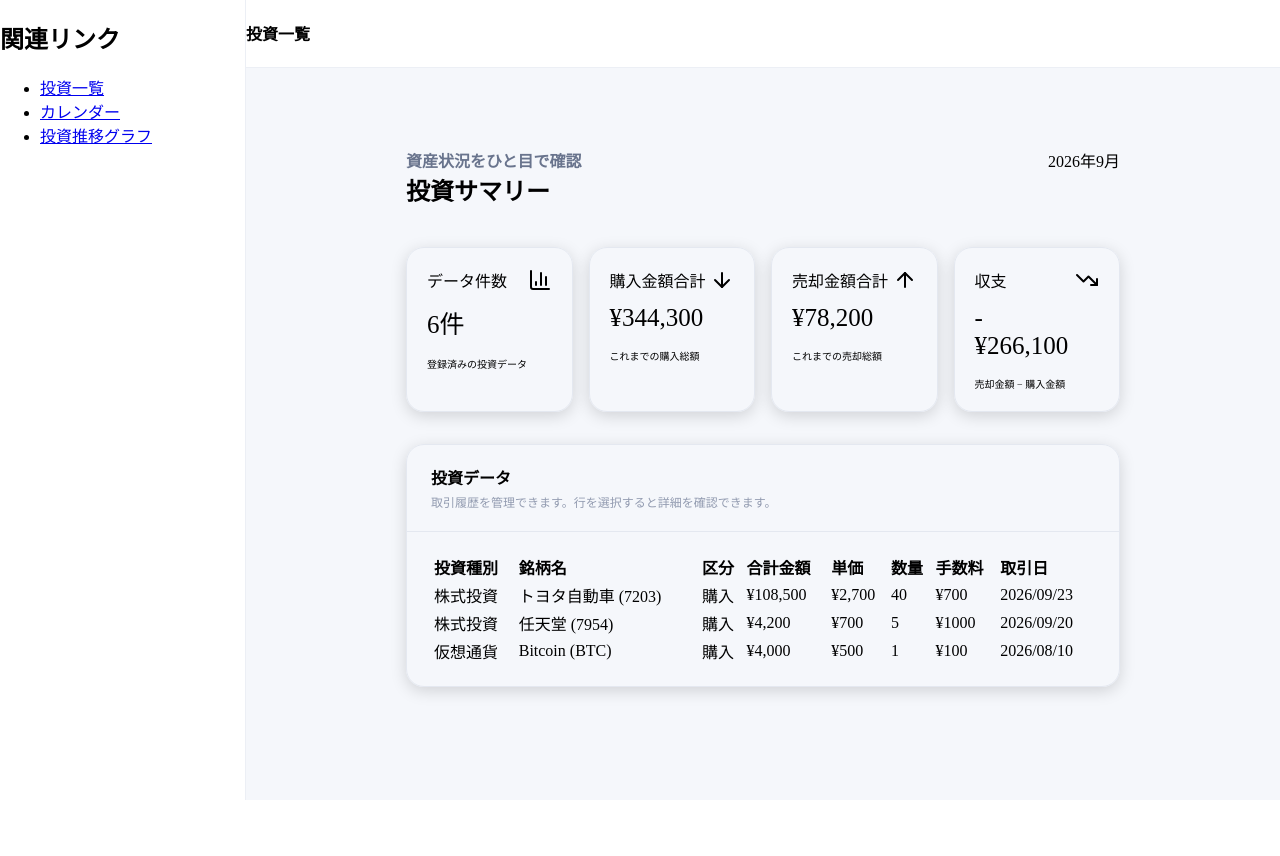
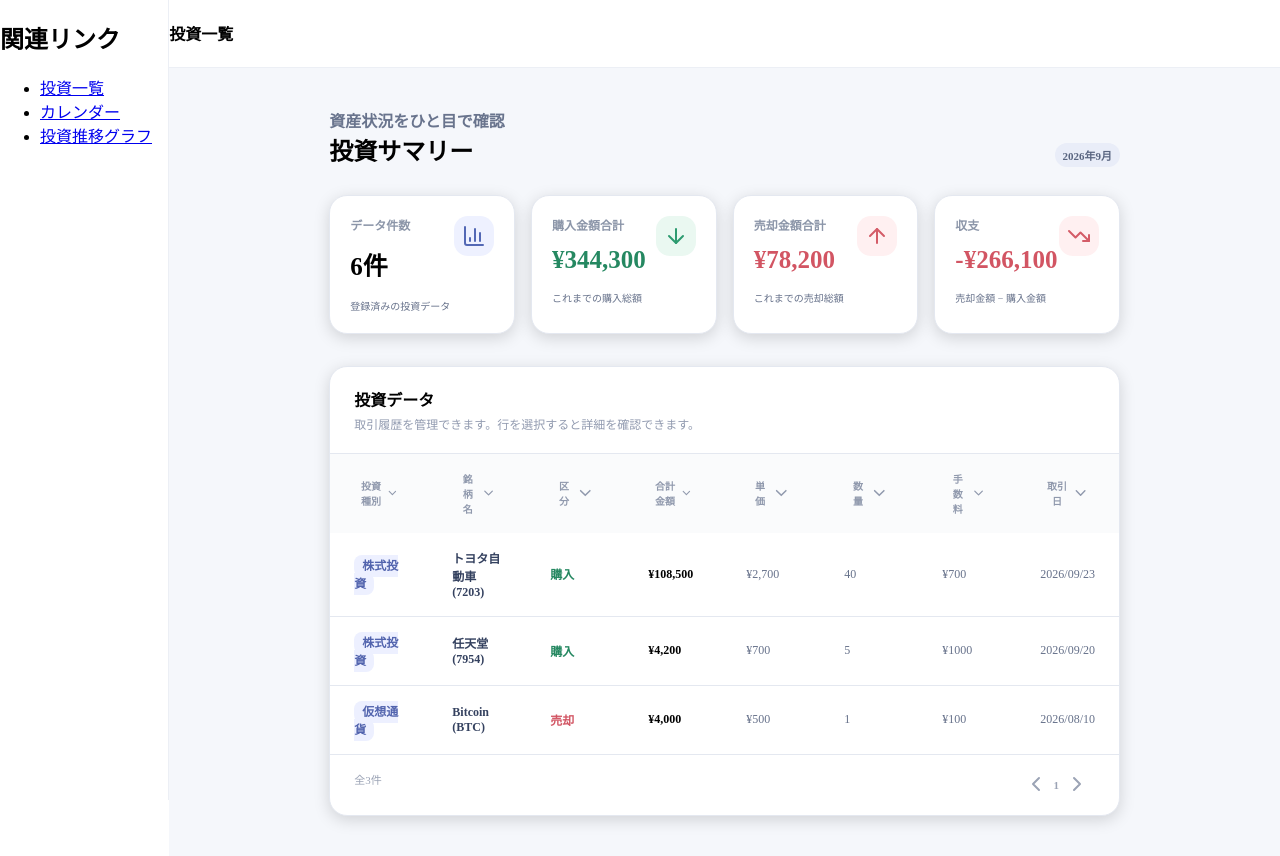
Before and after one commit to mn-area/touMEMO, a React (Vite) app in the folder frontend/: page / in a window 1280 px wide. Before the commit the page ends 800 px from the top, so only its background shows below. Built offline with nearby package versions, Linux system fonts and the light colour scheme.

Commit message:
【フロント】投資一覧画面　デザイン完成

```diff
--- a/frontend/src/Tradelist.tsx
+++ b/frontend/src/Tradelist.tsx
@@ -22,56 +22,56 @@ function Tradelist() {
                             <p id="summary-text">資産状況をひと目で確認</p>
                             <h2 id="summary-title">投資サマリー</h2>
                         </div>
-                        <p>2026年9月</p>
+                        <span id="current-month" className="font-bold">2026年9月</span>
                     </div>
                     <section id="card-area">
                         <div className="card-item border">
                             <div className="card-data">
                                 <div>
-                                    <p>データ件数</p>
-                                    <p className="data-count">6件</p>
+                                    <p className="card-title font-bold">データ件数</p>
+                                    <p className="data-count font-bold">6件</p>
                                 </div>
-                                <div>
+                                <div id="data-count-img">
                                     <svg xmlns="http://www.w3.org/2000/svg" width="24" height="24" viewBox="0 0 24 24" fill="none" stroke="currentColor" stroke-width="2" stroke-linecap="round" stroke-linejoin="round" className="lucide lucide-chart-column" aria-hidden="true"><path d="M3 3v16a2 2 0 0 0 2 2h16"></path><path d="M18 17V9"></path><path d="M13 17V5"></path><path d="M8 17v-3"></path></svg>
                                 </div>
                             </div>
-                            <p className="card-text">登録済みの投資データ</p>
+                            <p className="card-text grey-text">登録済みの投資データ</p>
                         </div>
                         <div className="card-item border">
                             <div className="card-data">
                                 <div>
-                                    <p>購入金額合計</p>
-                                    <p className="data-count">¥344,300</p>
+                                    <p className="card-title font-bold">購入金額合計</p>
+                                    <p className="data-count font-bold green-text">¥344,300</p>
                                 </div>
-                                <div>
+                                <div id="total-buy-amount-img">
                                     <svg xmlns="http://www.w3.org/2000/svg" width="24" height="24" viewBox="0 0 24 24" fill="none" stroke="currentColor" stroke-width="2" stroke-linecap="round" stroke-linejoin="round" className="lucide lucide-arrow-down" aria-hidden="true"><path d="M12 5v14"></path><path d="m19 12-7 7-7-7"></path></svg>
                                 </div>
                             </div>
-                            <p className="card-text">これまでの購入総額</p>
+                            <p className="card-text grey-text">これまでの購入総額</p>
                         </div>
                         <div className="card-item border">
                             <div className="card-data">
                                 <div>
-                                    <p>売却金額合計</p>
-                                    <p className="data-count">¥78,200</p>
+                                    <p className="card-title font-bold">売却金額合計</p>
+                                    <p className="data-count font-bold red-text">¥78,200</p>
                                 </div>
-                                <div>
+                                <div id="total-sell-amount-img">
                                     <svg xmlns="http://www.w3.org/2000/svg" width="24" height="24" viewBox="0 0 24 24" fill="none" stroke="currentColor" stroke-width="2" stroke-linecap="round" stroke-linejoin="round" className="lucide lucide-arrow-up" aria-hidden="true"><path d="m5 12 7-7 7 7"></path><path d="M12 19V5"></path></svg>
                                 </div>
                             </div>
-                            <p className="card-text">これまでの売却総額</p>
+                            <p className="card-text grey-text">これまでの売却総額</p>
                         </div>
                         <div className="card-item border" >
                             <div className="card-data">
                                 <div>
-                                    <p>収支</p>
-                                    <p className="data-count">-¥266,100</p>
+                                    <p className="card-title font-bold">収支</p>
+                                    <p className="data-count font-bold  red-text">-¥266,100</p>
                                 </div>
-                                <div>
+                                <div id="balance-img">
                                     <svg xmlns="http://www.w3.org/2000/svg" width="24" height="24" viewBox="0 0 24 24" fill="none" stroke="currentColor" stroke-width="2" stroke-linecap="round" stroke-linejoin="round" className="lucide lucide-trending-down" aria-hidden="true"><path d="M16 17h6v-6"></path><path d="m22 17-8.5-8.5-5 5L2 7"></path></svg>
                                 </div>
                             </div>
-                            <p className="card-text">売却金額 − 購入金額</p>
+                            <p className="card-text grey-text">売却金額 − 購入金額</p>
                         </div>
                     </section>
                     <section id="trade-data-area" className="border">
@@ -80,58 +80,102 @@ function Tradelist() {
                                 <h2 id="data-area-title">投資データ</h2>
                                 <p className="data-text">取引履歴を管理できます。行を選択すると詳細を確認できます。</p>
                             </div>
-                            {/* <div>
-                                <svg xmlns="http://www.w3.org/2000/svg" width="24" height="24" viewBox="0 0 24 24" fill="none" stroke="currentColor" stroke-width="2" stroke-linecap="round" stroke-linejoin="round" className="lucide lucide-search absolute left-3 top-1/2 -translate-y-1/2 text-[#a3abbb]" aria-hidden="true"><path d="m21 21-4.34-4.34"></path><circle cx="11" cy="11" r="8"></circle></svg>
-                                <input type="text" id="brand-search-input" aria-label="銘柄名を検索" placeholder="銘柄名を検索"></input>
-                            </div> */}
                         </div>
                         <div id="trade-table-area">
                             <table id="trade-data-table">
-                                <thead>
+                                <thead id="trade-data-thead">
                                     <tr>
-                                    <th>投資種別</th>
-                                    <th>銘柄名</th>
-                                    <th>区分</th>
-                                    <th>合計金額</th>
-                                    <th>単価</th>
-                                    <th>数量</th>
-                                    <th>手数料</th>
-                                    <th>取引日</th>
+                                        <th className="table-padding">
+                                            <button className="header-sort-btn">
+                                                投資種別
+                                                <svg xmlns="http://www.w3.org/2000/svg" width="24" height="24" viewBox="0 0 24 24" fill="none" stroke="currentColor" stroke-width="2" stroke-linecap="round" stroke-linejoin="round" className="lucide lucide-chevron-down opacity-30" aria-hidden="true"><path d="m6 9 6 6 6-6"></path></svg>
+                                            </button>
+                                        </th>
+                                        <th className="table-padding">
+                                            <button className="header-sort-btn">
+                                                銘柄名
+                                                <svg xmlns="http://www.w3.org/2000/svg" width="24" height="24" viewBox="0 0 24 24" fill="none" stroke="currentColor" stroke-width="2" stroke-linecap="round" stroke-linejoin="round" className="lucide lucide-chevron-down opacity-30" aria-hidden="true"><path d="m6 9 6 6 6-6"></path></svg>
+                                            </button>
+                                        </th>
+                                        <th className="table-padding">
+                                            <button className="header-sort-btn">
+                                                区分
+                                                <svg xmlns="http://www.w3.org/2000/svg" width="24" height="24" viewBox="0 0 24 24" fill="none" stroke="currentColor" stroke-width="2" stroke-linecap="round" stroke-linejoin="round" className="lucide lucide-chevron-down opacity-30" aria-hidden="true"><path d="m6 9 6 6 6-6"></path></svg>
+                                            </button>
+                                        </th>
+                                        <th className="table-padding">
+                                            <button className="header-sort-btn">
+                                                合計金額
+                                                <svg xmlns="http://www.w3.org/2000/svg" width="24" height="24" viewBox="0 0 24 24" fill="none" stroke="currentColor" stroke-width="2" stroke-linecap="round" stroke-linejoin="round" className="lucide lucide-chevron-down opacity-30" aria-hidden="true"><path d="m6 9 6 6 6-6"></path></svg>
+                                            </button>
+                                        </th>
+                                        <th className="table-padding">
+                                            <button className="header-sort-btn">
+                                                単価
+                                                <svg xmlns="http://www.w3.org/2000/svg" width="24" height="24" viewBox="0 0 24 24" fill="none" stroke="currentColor" stroke-width="2" stroke-linecap="round" stroke-linejoin="round" className="lucide lucide-chevron-down opacity-30" aria-hidden="true"><path d="m6 9 6 6 6-6"></path></svg>
+                                            </button>
+                                        </th>
+                                        <th className="table-padding">
+                                            <button className="header-sort-btn">
+                                                数量
+                                                <svg xmlns="http://www.w3.org/2000/svg" width="24" height="24" viewBox="0 0 24 24" fill="none" stroke="currentColor" stroke-width="2" stroke-linecap="round" stroke-linejoin="round" className="lucide lucide-chevron-down opacity-30" aria-hidden="true"><path d="m6 9 6 6 6-6"></path></svg>
+                                            </button>
+                                        </th>
+                                        <th className="table-padding">
+                                            <button className="header-sort-btn">
+                                                手数料
+                                                <svg xmlns="http://www.w3.org/2000/svg" width="24" height="24" viewBox="0 0 24 24" fill="none" stroke="currentColor" stroke-width="2" stroke-linecap="round" stroke-linejoin="round" className="lucide lucide-chevron-down opacity-30" aria-hidden="true"><path d="m6 9 6 6 6-6"></path></svg>
+                                            </button>
+                                        </th>
+                                        <th className="table-padding">
+                                            <button className="header-sort-btn">
+                                                取引日
+                                                <svg xmlns="http://www.w3.org/2000/svg" width="24" height="24" viewBox="0 0 24 24" fill="none" stroke="currentColor" stroke-width="2" stroke-linecap="round" stroke-linejoin="round" className="lucide lucide-chevron-down opacity-30" aria-hidden="true"><path d="m6 9 6 6 6-6"></path></svg>
+                                            </button>
+                                        </th>
                                     </tr>
                                 </thead>
                                 <tbody>
                                     <tr>
-                                        <td>株式投資</td>
-                                        <td>トヨタ自動車 (7203)</td>
-                                        <td>購入</td>
-                                        <td>¥108,500</td>
-                                        <td>¥2,700</td>
-                                        <td>40</td>
-                                        <td>¥700</td>
-                                        <td>2026/09/23</td>
+                                        <td className="table-padding border-b"><span className="font-bold purple-text trade-type-span">株式投資</span></td>
+                                        <td className="table-padding font-bold blue-text border-b">トヨタ自動車 (7203)</td>
+                                        <td className="table-padding font-bold green-text border-b">購入</td>
+                                        <td className="table-padding font-bold border-b">¥108,500</td>
+                                        <td className="table-padding grey-text border-b">¥2,700</td>
+                                        <td className="table-padding grey-text border-b">40</td>
+                                        <td className="table-padding grey-text border-b">¥700</td>
+                                        <td className="table-padding grey-text border-b">2026/09/23</td>
                                     </tr>
                                     <tr>
-                                        <td>株式投資</td>
-                                        <td>任天堂 (7954)</td>
-                                        <td>購入</td>
-                                        <td>¥4,200</td>
-                                        <td>¥700</td>
-                                        <td>5</td>
-                                        <td>¥1000</td>
-                                        <td>2026/09/20</td>
+                                        <td className="table-padding border-b"><span className="font-bold purple-text trade-type-span">株式投資</span></td>
+                                        <td className="table-padding font-bold blue-text border-b">任天堂 (7954)</td>
+                                        <td className="table-padding font-bold green-text border-b">購入</td>
+                                        <td className="table-padding font-bold border-b">¥4,200</td>
+                                        <td className="table-padding grey-text border-b">¥700</td>
+                                        <td className="table-padding grey-text border-b">5</td>
+                                        <td className="table-padding grey-text border-b">¥1000</td>
+                                        <td className="table-padding grey-text border-b">2026/09/20</td>
                                     </tr>
                                     <tr>
-                                        <td>仮想通貨</td>
-                                        <td>Bitcoin (BTC)</td>
-                                        <td>購入</td>
-                                        <td>¥4,000</td>
-                                        <td>¥500</td>
-                                        <td>1</td>
-                                        <td>¥100</td>
-                                        <td>2026/08/10</td>
+                                        <td className="table-padding border-b"><span className="font-bold purple-text trade-type-span">仮想通貨</span></td>
+                                        <td className="table-padding font-bold blue-text border-b">Bitcoin (BTC)</td>
+                                        <td className="table-padding font-bold red-text border-b">売却</td>
+                                        <td className="table-padding font-bold border-b">¥4,000</td>
+                                        <td className="table-padding grey-text border-b" >¥500</td>
+                                        <td className="table-padding grey-text border-b">1</td>
+                                        <td className="table-padding grey-text border-b">¥100</td>
+                                        <td className="table-padding grey-text border-b">2026/08/10</td>
                                     </tr>
                                 </tbody>
                             </table>
+                        </div>
+                        <div id="data-area-footer">
+                            <span>全3件</span>
+                            <div id="pagination-area">
+                                <button type="button" data-slot="button" aria-label="前のページ"><svg xmlns="http://www.w3.org/2000/svg" width="24" height="24" viewBox="0 0 24 24" fill="none" stroke="currentColor" stroke-width="2" stroke-linecap="round" stroke-linejoin="round" className="lucide lucide-chevron-left" aria-hidden="true"><path d="m15 18-6-6 6-6"></path></svg></button>
+                                <span className="font-bold">1</span>
+                                <button type="button" data-slot="button" aria-label="次のページ"><svg xmlns="http://www.w3.org/2000/svg" width="24" height="24" viewBox="0 0 24 24" fill="none" stroke="currentColor" stroke-width="2" stroke-linecap="round" stroke-linejoin="round" className="lucide lucide-chevron-right" aria-hidden="true"><path d="m9 18 6-6-6-6"></path></svg></button>
+                            </div>
                         </div>
                     </section>
                 </div>
--- a/frontend/src/index.css
+++ b/frontend/src/index.css
@@ -109,9 +109,23 @@ code {
   padding: 4px 8px;
   background: var(--code-bg);
 } */
+
+button {
+  font: inherit;
+  font-feature-settings: inherit;
+  font-variation-settings: inherit;
+  letter-spacing: inherit;
+  color: inherit;
+  opacity: 1;
+  background-color: #0000;
+  border-radius: 0;
+  border: 0 solid;
+}
+
 body, h1, p {
-    margin: 0;
+  margin: 0;
 }
+
 #screen-area {
   display: flex;
   height: 100vh;
@@ -136,7 +150,8 @@ header {
 #summary-header {
   display: flex;
   justify-content: space-between;
-  padding: 40px 0px;
+  margin-bottom: 28px;
+  align-items: flex-end;
 }
 
 #summary-text {
@@ -149,6 +164,15 @@ header {
   margin: 0;
 }
 
+#current-month {
+  color: #596580;
+  font-size: 11px;
+  background-color: #e9edf8;
+  padding-block: .25rem;
+  padding-inline: 0.5rem;
+  border-radius: 3.40282e38px;
+}
+
 #content-area {
   background-color: #F5F7FB;
   flex: 1;
@@ -157,16 +181,15 @@ header {
 
 #card-area {
   display: grid;
-  row-gap: calc(1rem);
-  column-gap: calc(1rem);
+  row-gap: 1rem;
+  column-gap: 1rem;
 }
 
 .card-item {
-  /* border: 1px solid;
-  border-color: rgb(228, 232, 240); */
-  border-radius: calc(1.125rem);
+  border-radius: 1.125rem;
   box-shadow: 0 4px 16px rgba(0,0,0,0.15);
   padding: 20px;
+  background-color: white;
 }
 
 .card-data {
@@ -179,25 +202,67 @@ header {
   margin-top: 12px;
 }
 
+#data-count-img {
+  display: grid;
+  place-items: center;
+  width: 40px;
+  height: 40px;
+  color: #5368b5;
+  background-color: #eef1ff;
+  border-radius: 14px;
+}
+
+#total-buy-amount-img {
+  display: grid;
+  place-items: center;
+  width: 40px;
+  height: 40px;
+  color: #2d9b70;
+  background-color: #eaf8f1;
+  border-radius: 14px;
+}
+
+#total-sell-amount-img {
+  display: grid;
+  place-items: center;
+  width: 40px;
+  height: 40px;
+  color: #d45c68;
+  background-color: #fff0f1;
+  border-radius: 14px;
+}
+
+#balance-img {
+  display: grid;
+  place-items: center;
+  width: 40px;
+  height: 40px;
+  color: #d45c68;
+  background-color: #fff0f1;
+  border-radius: 14px;
+}
+
+.card-title {
+  color: #8c96a9;
+  font-size: .75rem;
+}
+
 .card-text {
   font-size: 10px;
   margin-top: 16px;
 }
 
-
 #trade-data-area {
-  border-radius: calc(1.125rem);
+  border-radius: 1.125rem;
   box-shadow: 0 4px 16px rgba(0,0,0,0.15);
   margin-top: 32px;
-
+  background-color: white;
 }
 
 #data-area-header {
   display: flex;
   justify-content: space-between;
   padding: 20px 24px;
-  /* border-bottom: 1px solid;
-  border-color: rgb(228, 232, 240); */
 }
 
 #data-area-title {
@@ -215,18 +280,41 @@ header {
 #trade-data-table {
   width: 100%;
   text-align: left;
-  padding: 20px 24px;
+  font-size: .75rem;
+  border-collapse: collapse;
 }
 
-#brand-search-input {
-  border: 1px solid;
-  border-radius: .625rem;
-  border-color: #e1e6ef;
-  height: 30px;
+#trade-data-thead {
+  color: #9099ad;
+  font-size: 10px;
+  background-color: #fafbfc;
 }
 
-#brand-search-input:focus {
-  outline: 1px solid #7889d0;
+.table-padding {
+  padding: 16px 24px;
+}
+
+.header-sort-btn {
+  display: flex;
+  gap: .25rem;
+  align-items: center;
+}
+
+.header-sort-btn:hover {
+  color: #30469b;
+}
+
+#data-area-footer {
+  display: flex;
+  justify-content: space-between;
+  padding: 16px 24px;
+  color: #9ba3b5;
+  font-size: 11px;
+}
+
+#pagination-area {
+  display: flex;
+  align-items: center;
 }
 
 .border {
@@ -239,6 +327,37 @@ header {
   border-color: rgb(228, 232, 240);
 }
 
+.font-bold {
+  font-weight: 700;
+}
+
+.blue-text {
+  color: #34415f;
+}
+
+.grey-text {
+  color: #66718a;
+}
+
+.green-text {
+  color: #258861;
+}
+
+.red-text {
+  color: #d25563;
+}
+
+.purple-text {
+  color: #5264ae;
+}
+
+.trade-type-span {
+  padding-block: .25rem;
+  padding-inline: 0.5rem;
+  background-color: #edf0ff;
+  border-radius: 0.5rem;
+}
+
 @media (min-width: 80rem) {
   #card-area {
     grid-template-columns: repeat(4, minmax(0px, 1fr));
```
